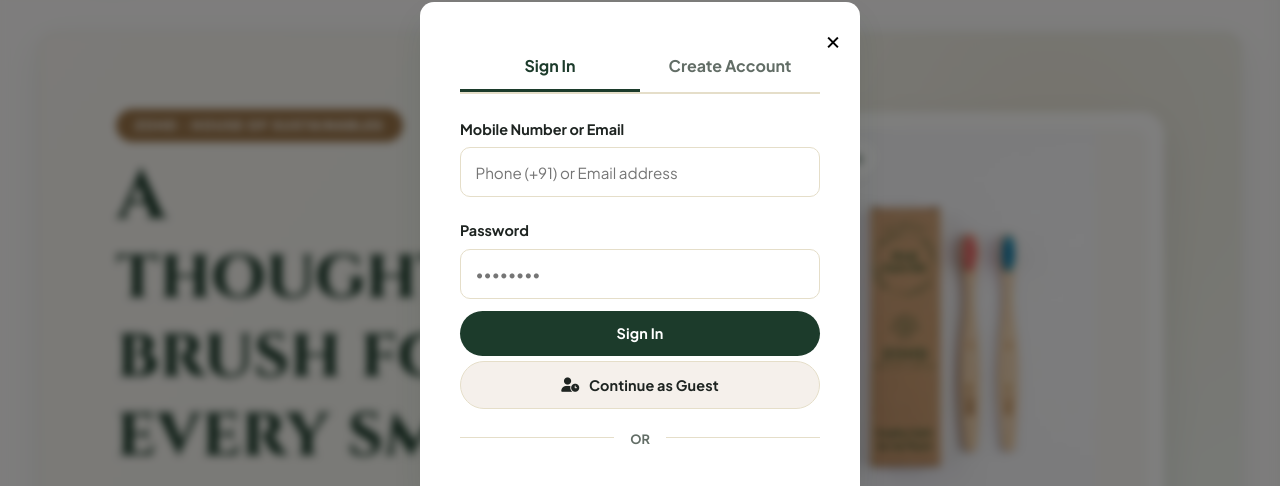
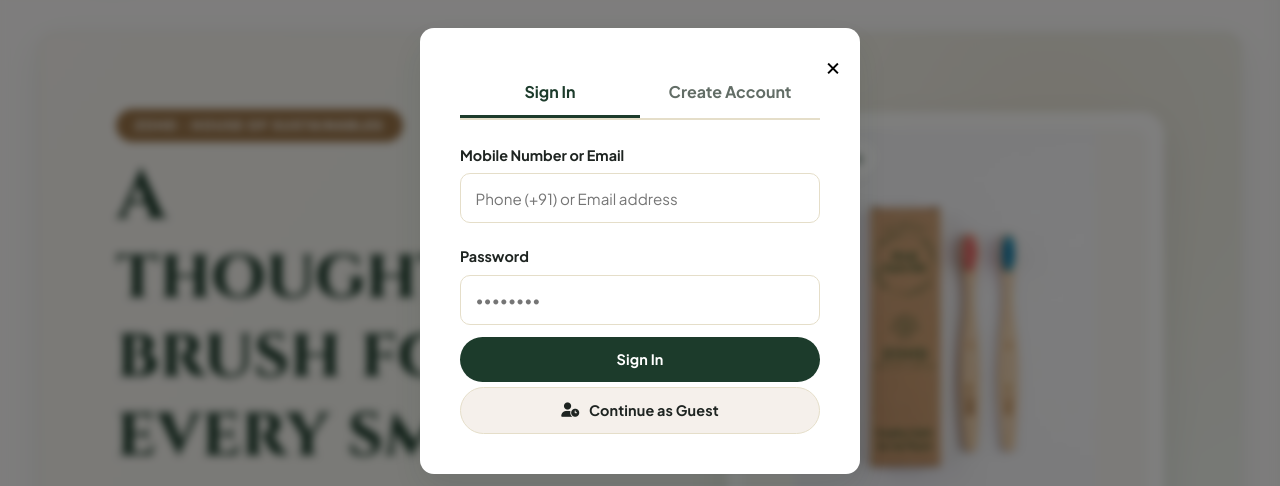
Before and after one commit to Adnan786-beep/ZOHD1, a website: page public/index.html in a window 1280 px wide. Shown: the part 149-635 px from the top of the page. Drawn offline with Linux system fonts and the light colour scheme; no server answers; some icons are missing.

```diff
--- a/public/css/index.css
+++ b/public/css/index.css
@@ -2110,7 +2110,7 @@
     }
 
     .guest-divider-wrapper {
-      margin-top: 0.35rem;
+      margin-top: 0.2rem;
       text-align: center;
     }
 
@@ -2143,28 +2143,7 @@
     }
 
     .divider-line {
-      position: relative;
-      text-align: center;
-      margin: 1rem 0 0.6rem;
-    }
-
-    .divider-line::before {
-      content: "";
-      position: absolute;
-      top: 50%;
-      left: 0;
-      width: 100%;
-      height: 1px;
-      background: var(--border-color);
-    }
-
-    .divider-line span {
-      position: relative;
-      background: var(--white);
-      padding: 0 1rem;
-      color: var(--text-light);
-      font-size: 0.8rem;
-      font-weight: 700;
+      display: none;
     }
 
     .guest-helper {
--- a/public/index.html
+++ b/public/index.html
@@ -417,7 +417,6 @@
         <button type="button" class="btn btn-guest-middle full-width" onclick="continueAsGuest()">
           <i class="fa-solid fa-user-clock"></i> Continue as Guest
         </button>
-        <div class="divider-line"><span class="login-divider-label">OR</span></div>
       </div>
     </div>
   </div>
```
